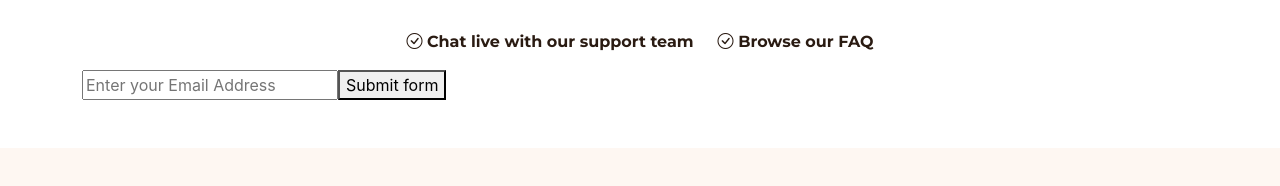
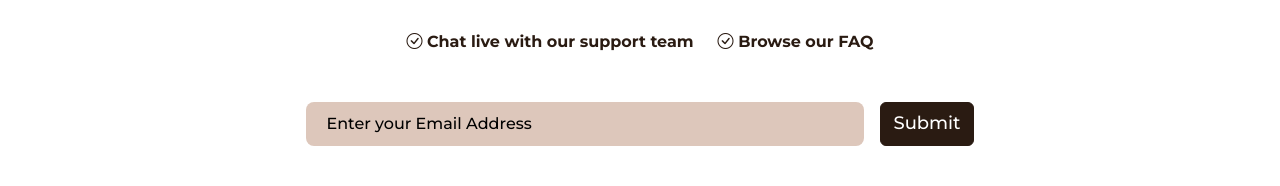
Before and after one commit to dev-140/drello, a React (Create React App) app: page / in a window 1280 px wide. Shown: the part 2966-3152 px from the top of the page. Before the commit the page ends 3114 px from the top, so only its background shows below. Built offline with nearby package versions, Linux system fonts and the light colour scheme.

Commit message:
contact form updates

```diff
--- a/src/components/Contact.js
+++ b/src/components/Contact.js
@@ -34,20 +34,29 @@ function Contact() {
                                 <i className='bi bi-check-circle'></i> Chat live
                                 with our support team
                             </p>
-                            <p className='text text--main width--fit'>
+                            <p className='text text--main width--fit mb-5'>
                                 <i className='bi bi-check-circle'></i> Browse
                                 our FAQ
                             </p>
 
-                            <form method='post' onSubmit={handleSubmit}>
+                            <form
+                                method='post'
+                                onSubmit={handleSubmit}
+                                className='d-flex justify-content-center w-100'
+                            >
                                 <input
-                                    className='input-text'
+                                    className='input-email me-3 w-50'
                                     placeholder='Enter your Email Address'
                                     type='email'
                                     name='myInput'
                                 />
 
-                                <button type='submit'>Submit form</button>
+                                <button
+                                    type='submit'
+                                    className='btn btn-primary'
+                                >
+                                    Submit
+                                </button>
                             </form>
                         </div>
                     </div>
--- a/src/style/components/_home.scss
+++ b/src/style/components/_home.scss
@@ -112,4 +112,17 @@
 
 .contact-main-container {
     background-color: $white;
+
+    .input-email {
+        background-color: $dust-storm;
+        @include montserrat(16px, 500);
+        padding: 10px 20px;
+        outline: none;
+        border: none;
+        border-radius: 8px;
+
+        &::placeholder {
+            color: $black;
+        }
+    }
 }
--- a/src/style/style.css
+++ b/src/style/style.css
@@ -245,4 +245,22 @@ body {
 
 .contact-main-container {
   background-color: #ffffff;
+}
+.contact-main-container .input-email {
+  background-color: #ddc7bb;
+  font-family: "Montserrat", sans-serif;
+  font-optical-sizing: auto;
+  font-weight: 500;
+  font-size: 16px;
+  font-style: normal;
+  padding: 10px 20px;
+  outline: none;
+  border: none;
+  border-radius: 8px;
+}
+.contact-main-container .input-email::-moz-placeholder {
+  color: #000000;
+}
+.contact-main-container .input-email::placeholder {
+  color: #000000;
 }/*# sourceMappingURL=style.css.map */
```
Also changed, not shown: 1 other file (tests, documents, lock files or other folders).
